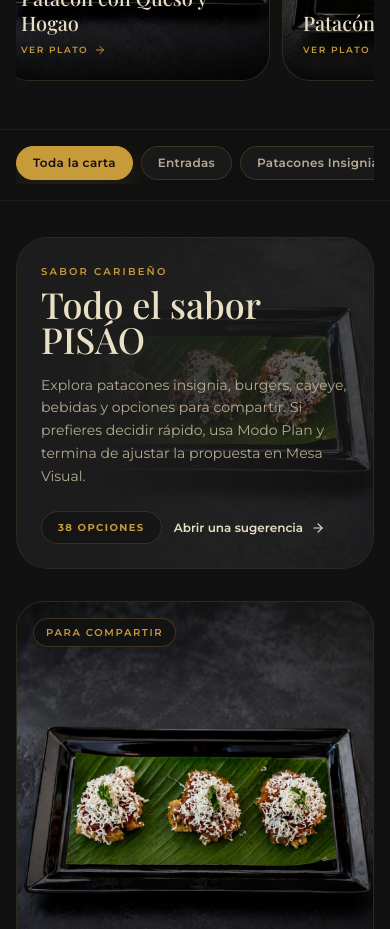
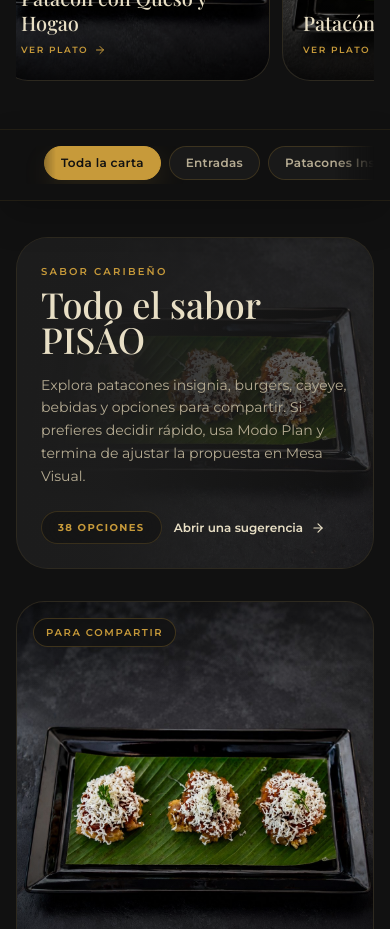
Before and after one commit to VladPhil92/pisao-gastrobar, a Next.js app: page /menu in a window 390 px wide. Shown: the part 1760-2689 px from the top of the page. Built offline with nearby package versions, Linux system fonts and the light colour scheme; no server answers.

Commit message:
feat(menu): make category rail spatially responsive on mobile

```diff
--- a/components/menu/CategoryFilter.tsx
+++ b/components/menu/CategoryFilter.tsx
@@ -1,5 +1,6 @@
 "use client";
 
+import { useEffect, useRef } from "react";
 import { cn } from "@/lib/utils";
 
 export interface Category {
@@ -16,15 +17,37 @@ export function CategoryFilter({
   active: string | null;
   onChange: (slug: string | null) => void;
 }) {
+  const railRef = useRef<HTMLDivElement>(null);
+
+  useEffect(() => {
+    const activeButton = railRef.current?.querySelector<HTMLButtonElement>(
+      'button[aria-pressed="true"]',
+    );
+    if (!activeButton) return;
+
+    const reducedMotion = window.matchMedia(
+      "(prefers-reduced-motion: reduce)",
+    ).matches;
+
+    activeButton.scrollIntoView({
+      behavior: reducedMotion ? "auto" : "smooth",
+      block: "nearest",
+      inline: "center",
+    });
+  }, [active]);
+
   return (
-    <div className="border-pisao-gold/10 bg-pisao-carbon/92 sticky top-16 z-20 -mx-4 border-y px-4 py-4 backdrop-blur-xl sm:mx-0 sm:rounded-2xl sm:border sm:px-5">
-      <div className="flex gap-2 overflow-x-auto pb-1 [scrollbar-width:none] [&::-webkit-scrollbar]:hidden">
+    <div className="border-pisao-gold/10 bg-pisao-carbon/92 sticky top-[4.5rem] z-20 -mx-4 border-y px-4 py-4 shadow-[0_16px_36px_rgba(0,0,0,.18)] backdrop-blur-xl sm:mx-0 sm:rounded-2xl sm:border sm:px-5">
+      <div
+        ref={railRef}
+        className="pisao-filter-rail flex gap-2 overflow-x-auto px-7 pb-1 [scrollbar-width:none] [&::-webkit-scrollbar]:hidden sm:px-5"
+      >
         <button
           type="button"
           aria-pressed={active === null}
           onClick={() => onChange(null)}
           className={cn(
-            "shrink-0 rounded-full border px-4 py-2 text-xs font-semibold tracking-wide transition-all",
+            "shrink-0 rounded-full border px-4 py-2 text-xs font-semibold tracking-wide transition-all duration-300",
             active === null
               ? "border-pisao-gold bg-pisao-gold text-pisao-carbon shadow-[0_10px_30px_rgba(199,154,58,.14)]"
               : "border-pisao-gold/20 bg-pisao-noche/80 text-pisao-cream-muted hover:border-pisao-gold/60 hover:text-pisao-cream",
@@ -39,7 +62,7 @@ export function CategoryFilter({
             aria-pressed={active === c.slug}
             onClick={() => onChange(c.slug)}
             className={cn(
-              "shrink-0 rounded-full border px-4 py-2 text-xs font-semibold tracking-wide transition-all",
+              "shrink-0 rounded-full border px-4 py-2 text-xs font-semibold tracking-wide transition-all duration-300",
               active === c.slug
                 ? "border-pisao-gold bg-pisao-gold text-pisao-carbon shadow-[0_10px_30px_rgba(199,154,58,.14)]"
                 : "border-pisao-gold/20 bg-pisao-noche/80 text-pisao-cream-muted hover:border-pisao-gold/60 hover:text-pisao-cream",
```
